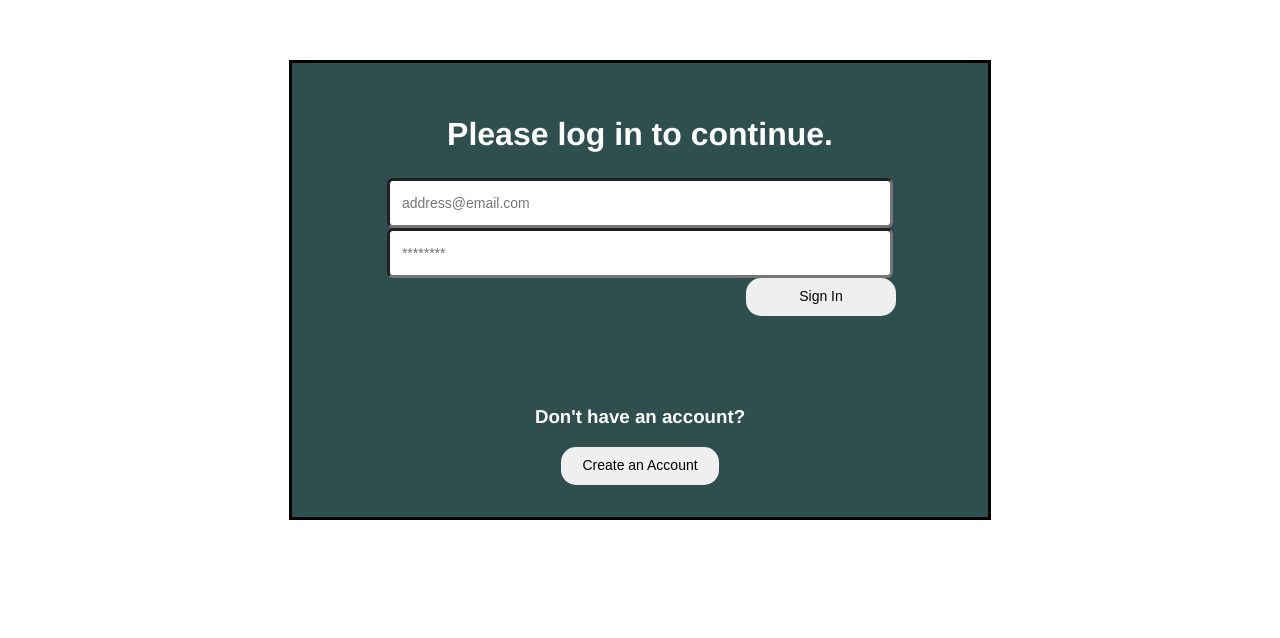
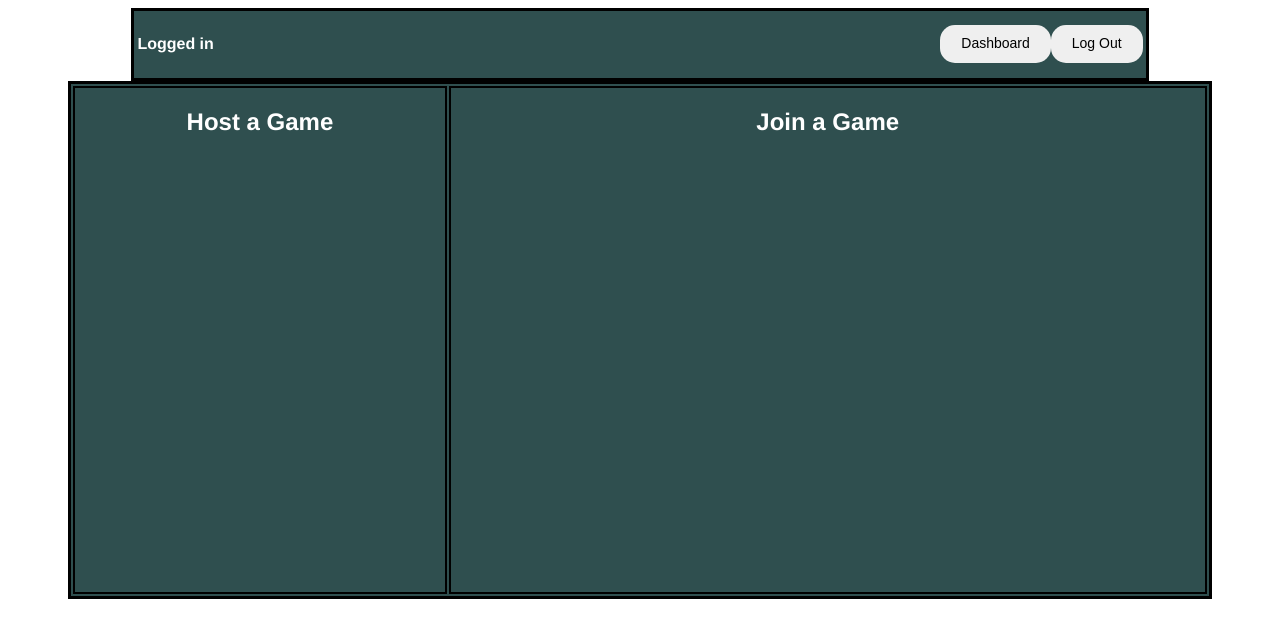
Before and after one commit to TUnveiled/CipherOnline, a Vue app: page /matchmaking in a window 1280 px wide. Before the commit this address led to /login. Shown: the top 638 px of the page. Built offline with nearby package versions, Linux system fonts and the light colour scheme; no server answers.

Commit message:
started on UI and structure to get into a game

```diff
--- a/public/index.html
+++ b/public/index.html
@@ -16,7 +16,6 @@
 <!-- TODO: Add SDKs for Firebase products that you want to use
      https://firebase.google.com/docs/web/setup#available-libraries -->
 
-<script src="/src/firebaseConfig.js"></script>
 <div id="app"></div>
 <!-- built files will be auto injected -->
 </body>
--- a/src/App.vue
+++ b/src/App.vue
@@ -17,7 +17,7 @@
   -moz-osx-font-smoothing: grayscale;
   text-align: center;
   color: #2c3e50;
-  margin-top: 60px;
+  margin-top: 0;
 }
 
   h1, h2, h3, h4, h5, h6 {
--- a/src/components/LoggedIn.vue
+++ b/src/components/LoggedIn.vue
@@ -3,7 +3,7 @@
         <userbar></userbar>
         <div id="maindiv">
             <h1>You are logged in.</h1><br>
-            <router-link class="link" to="/dashboard">Play (TODO)</router-link><br>
+            <router-link class="link" to="/matchmaking">Play (TODO)</router-link><br>
             <router-link class="link" to="/dashboard">Account (TODO)</router-link><br>
             <router-link class="link" to="/dashboard">Deckbuilder (TODO)</router-link><br>
         </div>
@@ -39,7 +39,7 @@
         position: relative;
         border: 3px solid black;
         background-color: darkslategrey;
-        width: 50%;
+        width: 90%;
         min-width: 512px;
         margin: 0 auto;
         text-align: center;
--- a/src/components/matchmaking.vue
+++ b/src/components/matchmaking.vue
@@ -1,13 +1,57 @@
 <template>
-
+    <div>
+        <userbar></userbar>
+        <div id="maindiv">
+            <table id="matchtable">
+                <tr>
+                    <td id="hostpanel" style="width:33%;">
+                        <!-- leftmost panel -->
+                        <h2>Host a Game</h2>
+                    </td>
+                    <td id="joinpanel" style="width:67%;">
+                        <!-- rightmost panel -->
+                        <h2>Join a Game</h2>
+                    </td>
+                </tr>
+            </table>
+        </div>
+    </div>
 </template>
 
 <script>
+    import Userbar from "@/components/userbar";
+    // eslint-disable-next-line no-unused-vars
+    const fb = require('../firebaseConfig.js');
+
     export default {
-        name: "matchmaking"
+        name: "matchmaking",
+        components: {
+            Userbar
+        }
     }
 </script>
 
 <style scoped>
+    #maindiv {
+        width: 90%;
+        min-height: 512px;
+        color: darkslategrey;
+        position: relative;
+        border: 3px solid black;
+        background-color: darkslategrey;
+        margin: 0 auto;
+        text-align: center;
+        padding: 0;
+        overflow: hidden;
+    }
 
+    #matchtable {
+        width:100%;
+        min-height: 512px;
+    }
+
+    #joinpanel, #hostpanel {
+        border: 2px solid black;
+        vertical-align: top;
+    }
 </style>
--- a/src/components/userbar.vue
+++ b/src/components/userbar.vue
@@ -2,7 +2,10 @@
     <div id="userbar">
         <table style="width:100%; max-height:64px;">
             <tr>
-                <td><h4 style="float: left;"> Logged in as {{username}}</h4></td>
+                <td>
+                    <h4 style="float: left;" v-if="username"> Logged in as {{username}}</h4>
+                    <h4 style="float: left;" v-else v-on:mousemove="updatebar"> Logged in</h4>
+                </td>
                 <td>
                     <button id="logoutbtn" v-on:click="logout">Log Out</button>
                     <button id="dashboard" v-on:click="dashboard">Dashboard</button>
@@ -32,7 +35,10 @@
                 })
             },
             dashboard() {
-                this.$router.push('/login');
+                this.$router.push('/dashboard');
+            },
+            updatebar() {
+                this.username = this.$store.state.userProfile.username;
             }
         }
     }
--- a/src/firebaseConfig.js
+++ b/src/firebaseConfig.js
@@ -2,6 +2,7 @@ import firebase from 'firebase';
 import 'firebase/firestore';
 
 // Firebase configuration
+// TODO unversion this file, invalidate this key and get a new one
 var firebaseConfig = {
     apiKey: "AIzaSyDe-rFb_Q9-VPFCoTu3Bs2fPcVaj-nAfQA",
     authDomain: "cipheronline-4343e.firebaseapp.com",
--- a/src/main.js
+++ b/src/main.js
@@ -22,4 +22,8 @@ fb.auth.onAuthStateChanged(user => {
       render: h => h(App)
     });
   }
+  if (user) {
+    store.commit('setCurrentUser', user);
+    store.dispatch('fetchUserProfile');
+  }
 });
--- a/src/router.js
+++ b/src/router.js
@@ -6,6 +6,7 @@ import firebase from 'firebase'
 import login from './components/login'
 import loggedin from "@/components/LoggedIn"
 import register from './components/register'
+import matchmaking from '@/components/matchmaking'
 
 Vue.use(VueRouter);
 
@@ -33,6 +34,11 @@ const router = new VueRouter({
             path: '/signup',
             name: 'sign up',
             component: register
+        },
+        {
+            path: '/matchmaking',
+            name: 'matchmaking',
+            component: matchmaking
         }
     ]
 });
```
